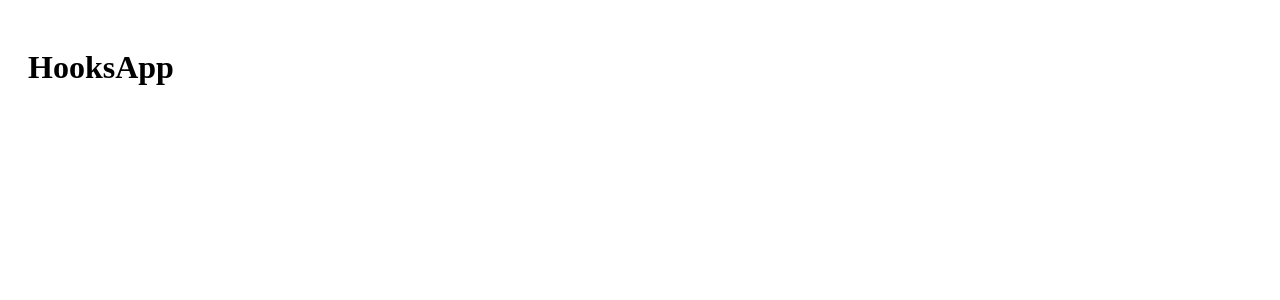
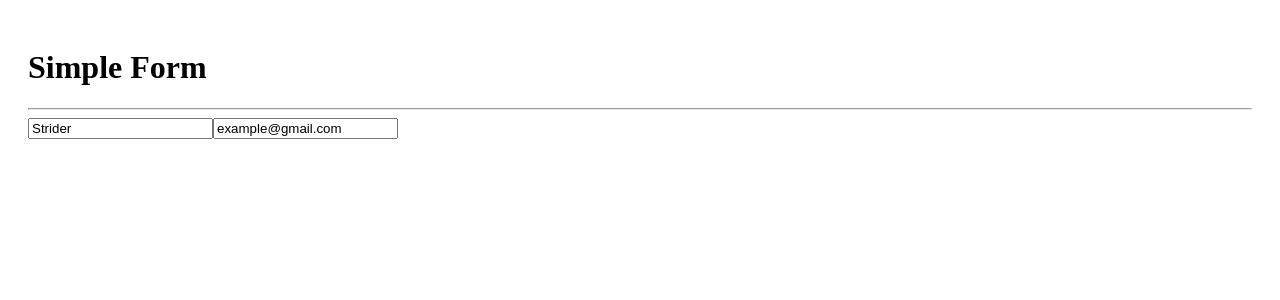
Before and after one commit to sergio-reinoso/HooksApp, a React app: page / in a window 1280 px wide. Shown: the top 300 px of the page. Built offline with nearby package versions, Linux system fonts and the light colour scheme; the HTML template or start-up script is replaced by a standard one.

Commit message:
useEffect SimpleForm

```diff
--- /dev/null
+++ b/src/01-useState/CounterApp.jsx
@@ -0,0 +1,31 @@
+import React, { useState } from 'react'
+
+export const CounterApp = () => {
+
+    const [state, setCounter] = useState({
+        counter1: 10,
+        counter2: 20,
+        counter3: 30,
+    })
+
+    const {counter1, counter2, counter3} = state
+
+
+    return (
+    <>
+        <h1>Counter: {counter1}</h1>
+        <h1>Counter: {counter2}</h1>
+        <h1>Counter: {counter3}</h1>
+
+        <hr/>
+        <button
+            className='btn'
+            onClick={
+                () => setCounter({
+                    ...state,
+                    counter1: counter1 + 1})
+            }>+1</button>
+
+    </>
+  )
+}
--- /dev/null
+++ b/src/01-useState/CounterWithCustomHook.jsx
@@ -0,0 +1,18 @@
+import { useCounter } from "../hooks/useCounter"
+
+
+export const CounterWithCustomHook = () => {
+
+  const {counter, increment, decrement, reset} = useCounter()
+
+  return (
+    <>
+        <h1>Counter with Hook: {counter}</h1>
+        <hr/>
+
+        <button onClick={() => increment(2)} className="btn btn-primary">+1</button>
+        <button onClick={reset} className="btn btn-primary">Reset</button>
+        <button onClick={() => decrement(2)} className="btn btn-primary">-1</button>
+    </>
+  )
+}
--- /dev/null
+++ b/src/02-useEffect/SimpleForm.jsx
@@ -0,0 +1,46 @@
+import { useEffect, useState } from "react"
+
+export const SimpleForm = () => {
+
+    const [formState, setFormState] = useState({
+        username: 'Strider',
+        email: 'example@gmail.com'
+    })
+
+    const {username, email} = formState
+
+    const onInputChange = ({target}) => {
+        const {name, value} = target
+        setFormState({
+            ...formState,
+            [name]: value
+        })
+    }
+
+    useEffect(() => {
+        console.log('useEffect called');
+    })
+
+    return (
+        <>
+            <h1>Simple Form</h1>
+            <hr />
+            <input
+                type="text"
+                className='form-control'
+                placeholder='Username'
+                name='username'
+                value={username}
+                onChange={onInputChange}
+            />
+            <input
+                type="email"
+                className='form-control mt-2'
+                placeholder='example@gmail.com'
+                name='email'
+                value={email}
+                onChange={onInputChange}
+            />
+        </>
+    )
+}
--- a/src/main.jsx
+++ b/src/main.jsx
@@ -1,11 +1,15 @@
 import React from 'react'
 import ReactDOM from 'react-dom/client'
-import { HooksApp } from './HooksApp'
+// import { HooksApp } from './HooksApp'
+// import { CounterApp } from './01-useState/CounterApp'
+// import { CounterWithCustomHook } from './01-useState/CounterWithCustomHook'
+import { SimpleForm } from './02-useEffect/SimpleForm'
 
 import './index.css'
 
+
 ReactDOM.createRoot(document.getElementById('root')).render(
   <React.StrictMode>
-    <HooksApp />
+    <SimpleForm />
   </React.StrictMode>,
 )
```
Also changed, not shown: src/hooks/useCounter.js (added, +27 -0 lines).
